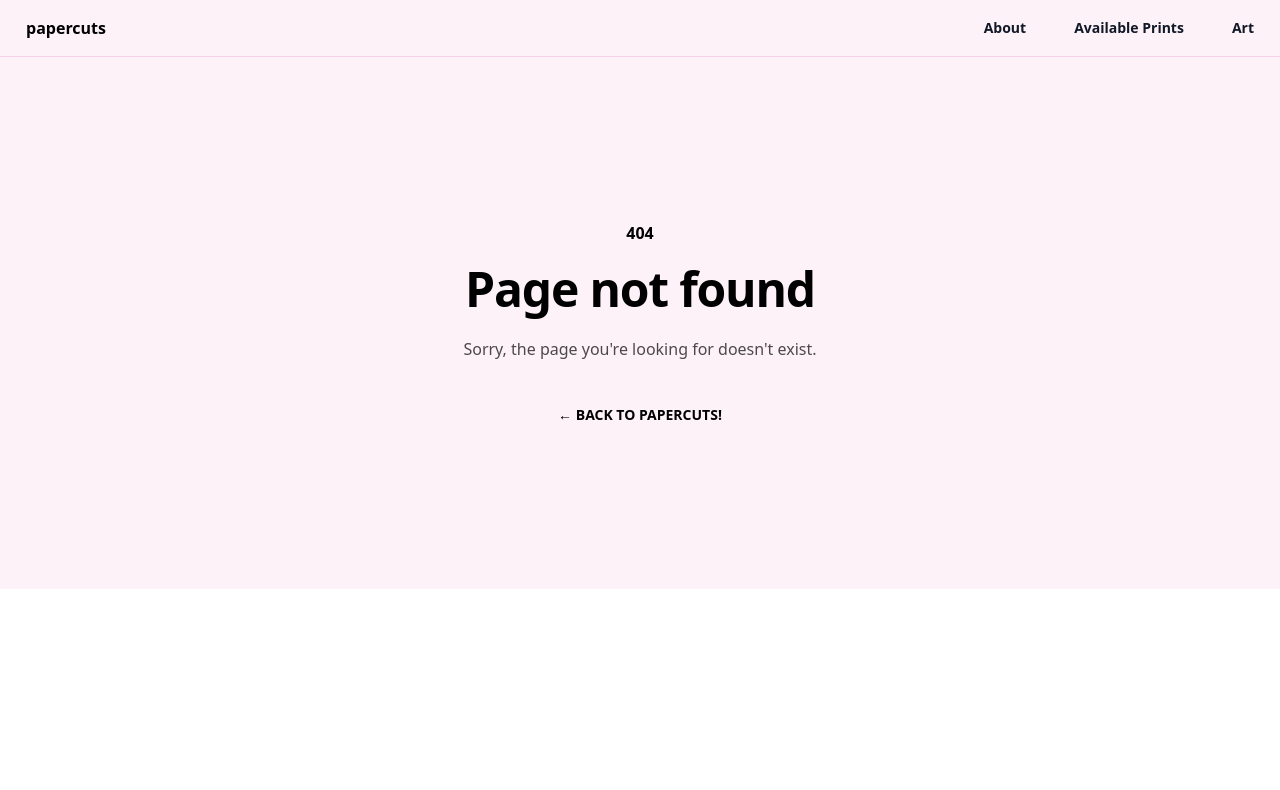
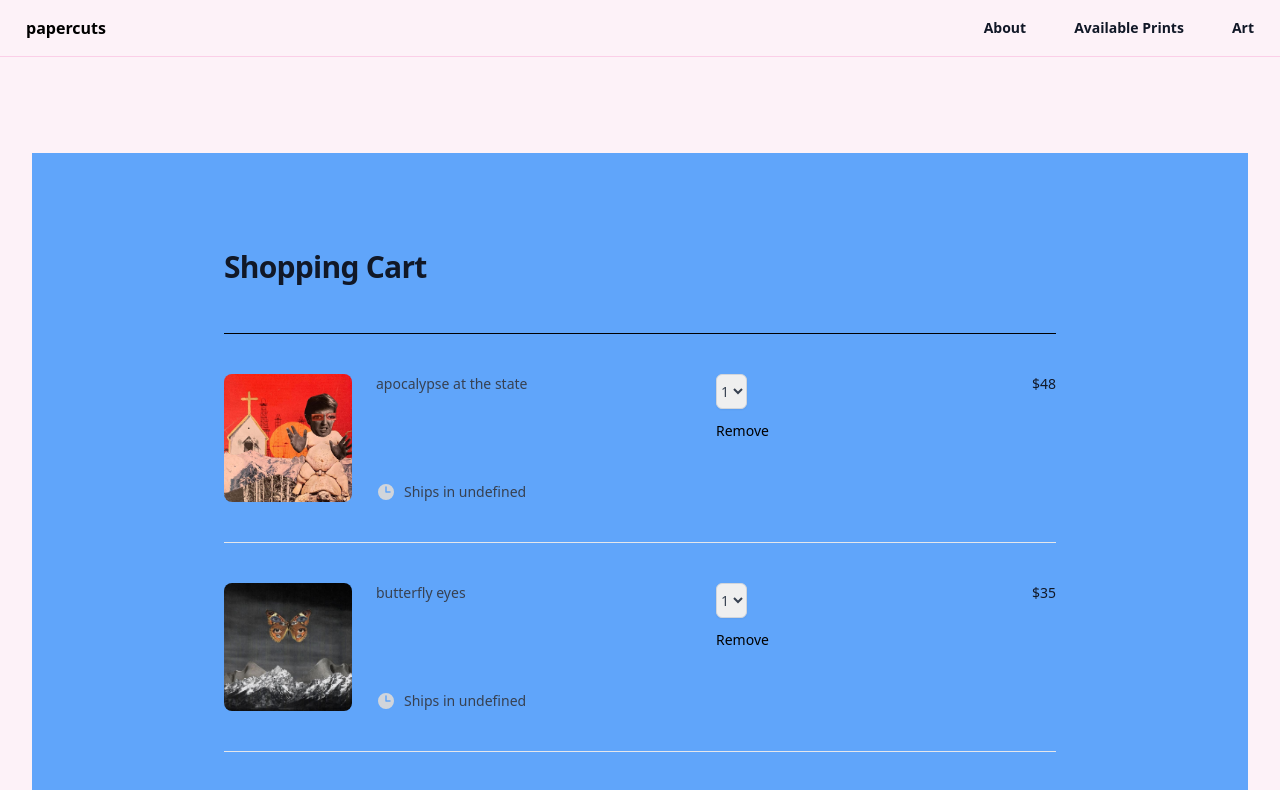
Before and after one commit to croberts27/papercuts, a React (Vite) app: page /checkout in a window 1280 px wide. Before the commit this address had no page. Shown: the top 790 px of the page. Built offline with nearby package versions, Linux system fonts and the light colour scheme.

Commit message:
added cart functionality and checkout page

```diff
--- a/src/App.jsx
+++ b/src/App.jsx
@@ -8,6 +8,7 @@ import About from "./pages/about.jsx";
 import Product from "./pages/product.jsx";
 import Review from "./pages/review.jsx";
 import Art from "./pages/art.jsx";
+import Checkout from "./pages/checkout.jsx";
 
 function App() {
   return (
@@ -20,6 +21,7 @@ function App() {
           <Route path="/art" element={<Art />} />
           <Route path="/order-review" element={<Review />} />
           <Route path="/product/:productId" element={<Product />} />
+          <Route path="/checkout" element={<Checkout />} />
           <Route path="*" element={<Error />} />
         </Routes>
       </>
--- a/src/components/cart.jsx
+++ b/src/components/cart.jsx
@@ -3,7 +3,7 @@ import { products } from "../pages/shop";
 
 function Cart() {
   return (
-    <div className="bg-pink-100">
+    <div className="bg-blue-400">
       <div className="mx-auto max-w-4xl px-4 py-16 sm:px-6 sm:py-24 lg:px-8">
         <h1 className="text-3xl font-bold tracking-tight text-gray-900">
           Shopping Cart
--- a/src/pages/checkout.jsx
+++ b/src/pages/checkout.jsx
@@ -0,0 +1,17 @@
+import Cart from "../components/cart";
+
+function Checkout() {
+  return (
+    <div className="bg-pink-50">
+      <div className="mx-auto max-w-2xl px-4 py-16 sm:px-6 sm:py-24 lg:max-w-7xl lg:px-8">
+        <h2 className="sr-only">Checkout</h2>
+
+        <div className="">
+          <Cart />
+        </div>
+      </div>
+    </div>
+  );
+}
+
+export default Checkout;
--- a/src/pages/shop.jsx
+++ b/src/pages/shop.jsx
@@ -1,7 +1,6 @@
 /* eslint-disable react-refresh/only-export-components */
 // imports
 import { Link } from "react-router-dom";
-
 export const products = [
   {
     id: 1,
@@ -115,6 +114,7 @@ function Shop() {
               to={`/product/${product.id}`}
               className="group"
             >
+
               <div className="aspect-h-1 aspect-w-1 w-full overflow-hidden rounded-lg bg-gray-200 xl:aspect-h-8 xl:aspect-w-7">
                 <img
                   src={product.imageSrc}
```
